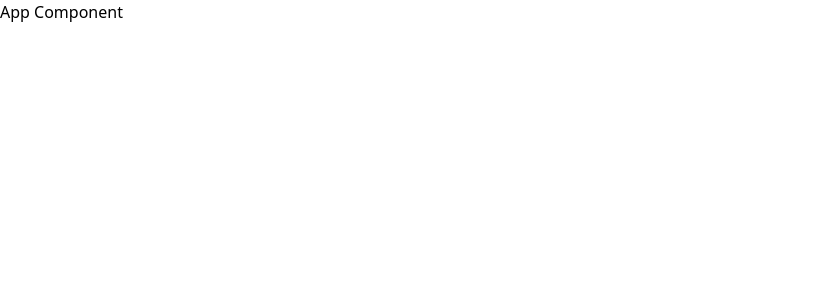
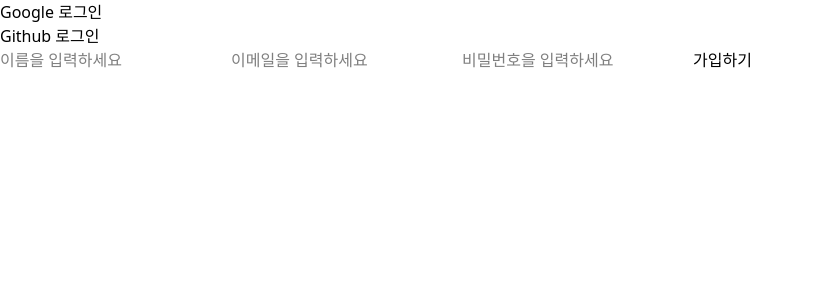
Before and after one commit to 79gun79/LeeJoChoigo, a React (Vite) app: page / in a window 1280 px wide. Shown: the top 300 px of the page, without its empty margins (0-813 px from the left). Built offline with nearby package versions, Linux system fonts and the light colour scheme; no server answers.

Commit message:
feat: 구글, 깃허브, 이메일 인증 회원가입 기능 추가

```diff
--- a/src/App.tsx
+++ b/src/App.tsx
@@ -1,7 +1,61 @@
+import { useState } from 'react';
+import supabase from './utils/supabase';
+
 export default function App() {
+  const [name, setName] = useState('');
+  const [password, setPassword] = useState('');
+  const [email, setEmail] = useState('');
+
+  const handleGoogleLogin = async () => {
+    await supabase.auth.signInWithOAuth({
+      provider: 'google',
+    });
+  };
+
+  const handleGithubLogin = async () => {
+    await supabase.auth.signInWithOAuth({
+      provider: 'github',
+    });
+  };
+
+  const handleSignUp = async () => {
+    await supabase.auth.signUp({
+      email: email,
+      password: password,
+      options: {
+        data: {
+          name: name,
+          avatar_url: null,
+        },
+      },
+    });
+  };
   return (
     <>
-      <h1>App Component</h1>
+      <button onClick={handleGoogleLogin}>Google 로그인</button>
+      <br />
+      <button onClick={handleGithubLogin}>Github 로그인</button>
+      <br />
+      <form>
+        <input
+          type="text"
+          placeholder="이름을 입력하세요"
+          onChange={(e) => setName((e.target as HTMLInputElement).value)}
+        />
+        <input
+          type="email"
+          placeholder="이메일을 입력하세요"
+          onChange={(e) => setEmail((e.target as HTMLInputElement).value)}
+        />
+        <input
+          type="password"
+          placeholder="비밀번호을 입력하세요"
+          onChange={(e) => setPassword((e.target as HTMLInputElement).value)}
+        />
+        <button type="submit" onClick={handleSignUp}>
+          가입하기
+        </button>
+      </form>
     </>
   );
 }
--- /dev/null
+++ b/src/utils/supabase.ts
@@ -0,0 +1,7 @@
+import { createClient } from '@supabase/supabase-js';
+
+const supabaseUrl = import.meta.env.VITE_SUPABASE_URL;
+const supabaseKey = import.meta.env.VITE_SUPABASE_ANON_KEY;
+const supabase = createClient(supabaseUrl, supabaseKey);
+
+export default supabase
```
